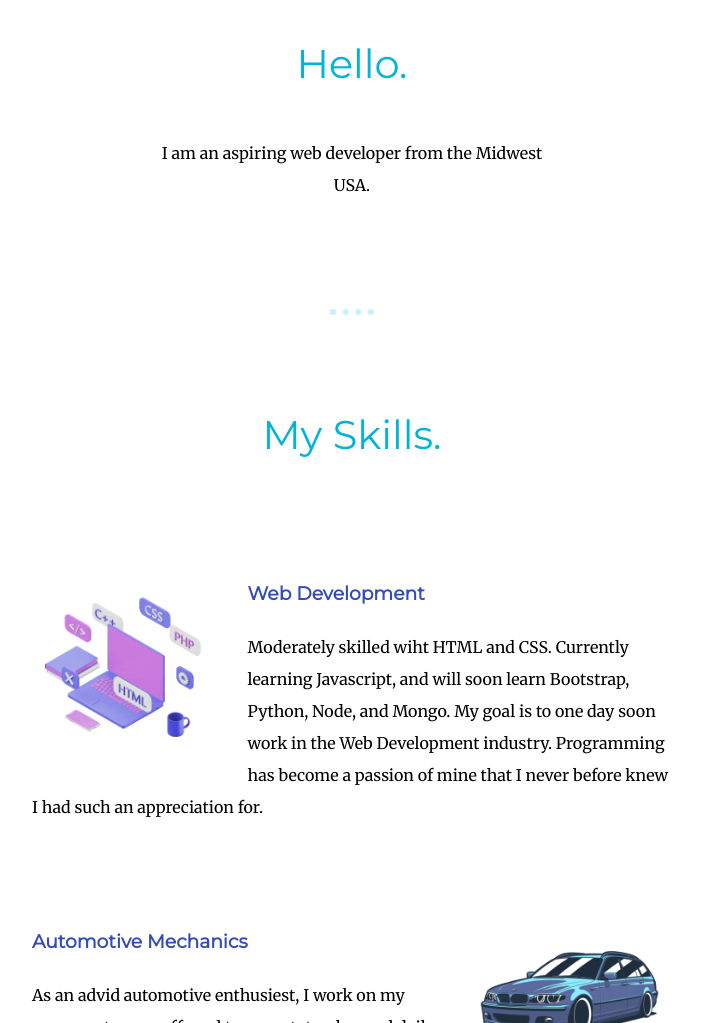
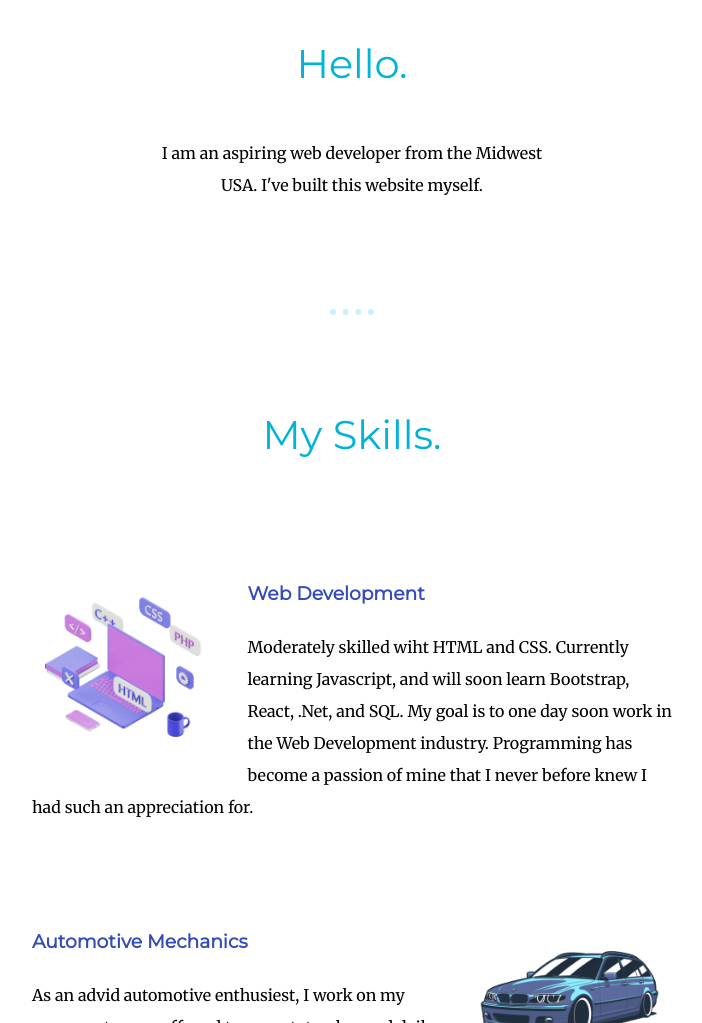
Before and after one commit to Luisca3/Personal-Website, a plain HTML site: page index.html in a window 1280 px wide. Shown: the part 1300-2323 px from the top of the page, without its empty margins (288-990 px from the left). Drawn offline with Linux system fonts and the light colour scheme.

Commit message:
Updated Skills paragraph of index.html

```diff
--- a/index.html
+++ b/index.html
@@ -25,7 +25,7 @@
     <div class="profile">
       <img class="prof-pic" src="images/me-circlecrop.png" alt="a profile picture of myself smiling."><br>
       <h2>Hello.</h2>
-      <p class="intro">I am an aspiring web developer from the Midwest USA.</p>
+      <p class="intro">I am an aspiring web developer from the Midwest USA. I've built this website myself.</p>
     </div>
     <hr>
     <div class="skills">
@@ -33,7 +33,7 @@
       <div class="skill-row">
         <img class="first-skill" src="images/webdevGIF.gif" alt="Gif image of a web developers work station.">
         <h3>Web Development</h3>
-        <p>Moderately skilled wiht HTML and CSS. Currently learning Javascript, and will soon learn Bootstrap, Python, Node, and Mongo. My goal is to one day soon work in the Web Development industry. Programming has become a passion of mine that I never before knew I had such an appreciation for.</p>
+        <p>Moderately skilled wiht HTML and CSS. Currently learning Javascript, and will soon learn Bootstrap, React, .Net, and SQL. My goal is to one day soon work in the Web Development industry. Programming has become a passion of mine that I never before knew I had such an appreciation for.</p>
       </div>
       <div class="skill-row">
         <img class="second-skill" src="images/autoGIF.gif" alt="Gif image of an e46 BMW wagon driving.">
```
